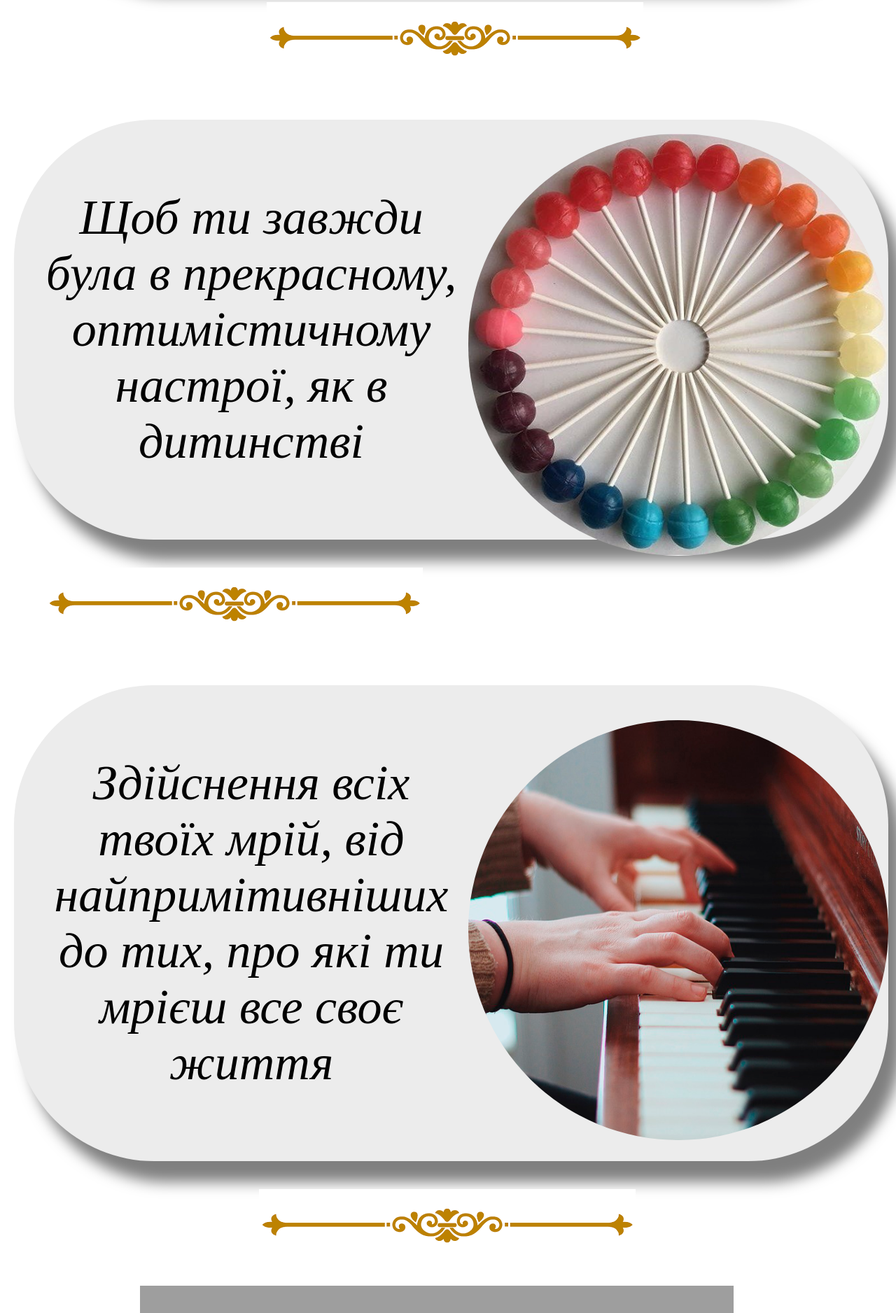
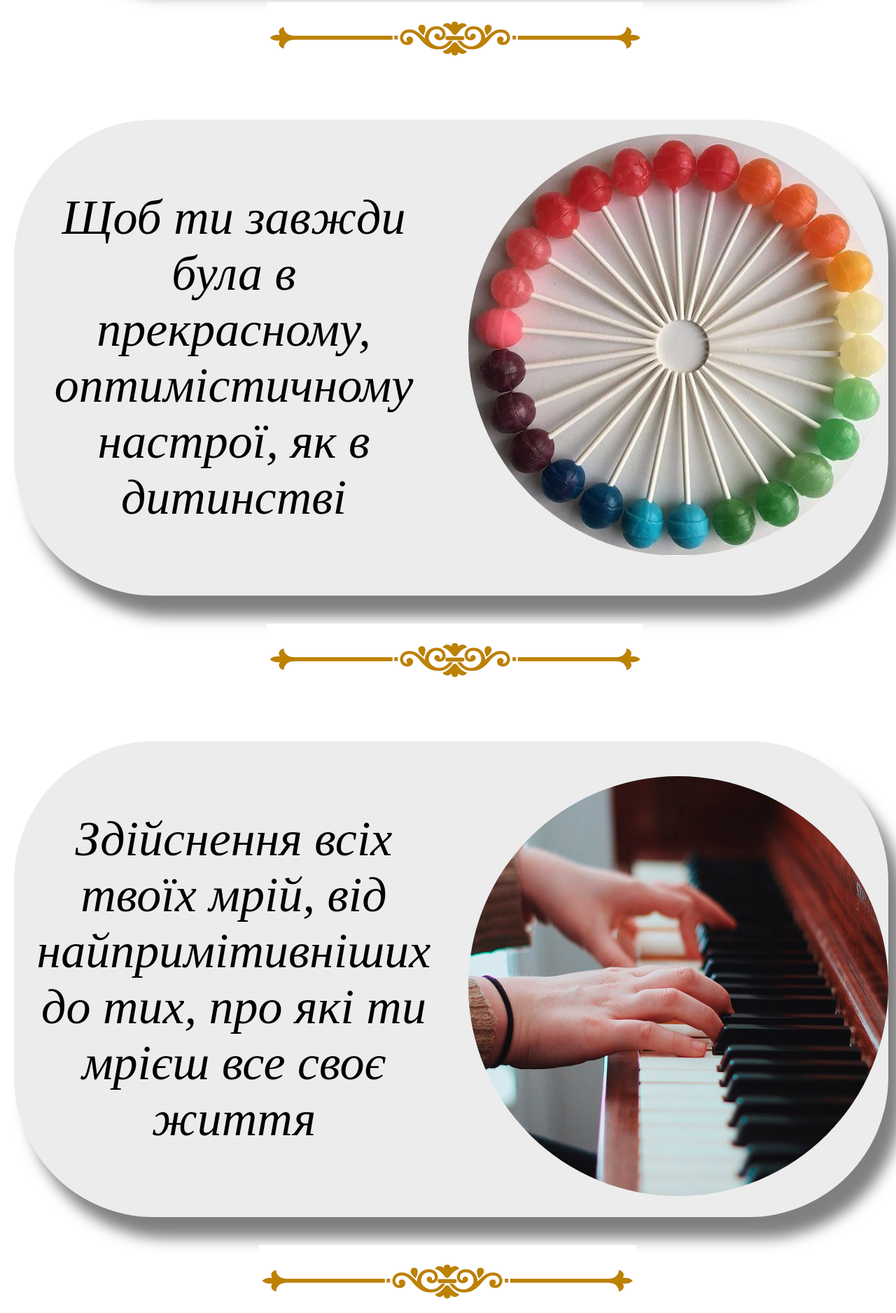
Before and after one commit to enot23/enot23.github.io, a plain HTML site: page index.html in a window 1280 px wide. Shown: the part 7303-9179 px from the top of the page at 70% size. Drawn offline with nearby package versions, Linux system fonts and the light colour scheme; grey boxes are pictures that could not be loaded.

Commit message:
ревальвація

```diff
--- a/index.html
+++ b/index.html
@@ -216,7 +216,7 @@
             <center style="
     padding-top: 100px;
     padding-bottom: 100px;
-	padding-right: 600px;
+	padding-right: 650px;
 
       " class="text">
                 Щоб ти завжди була в прекрасномy, оптимістичному настрої, як в дитинстві
@@ -235,7 +235,7 @@
             <center class="text" style="
     padding-top: 100px;
     padding-bottom: 100px;
-    padding-right:600px;
+    padding-right:650px;
 
 
 
```
